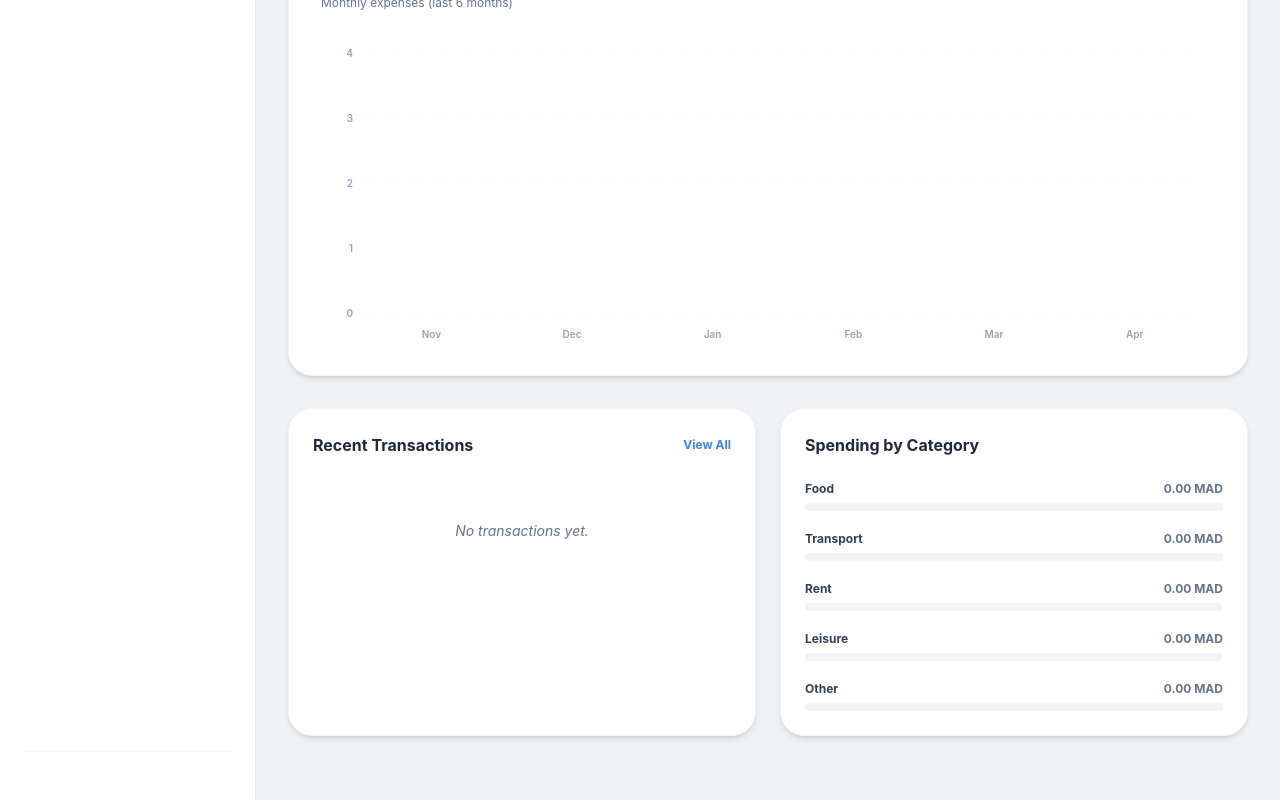
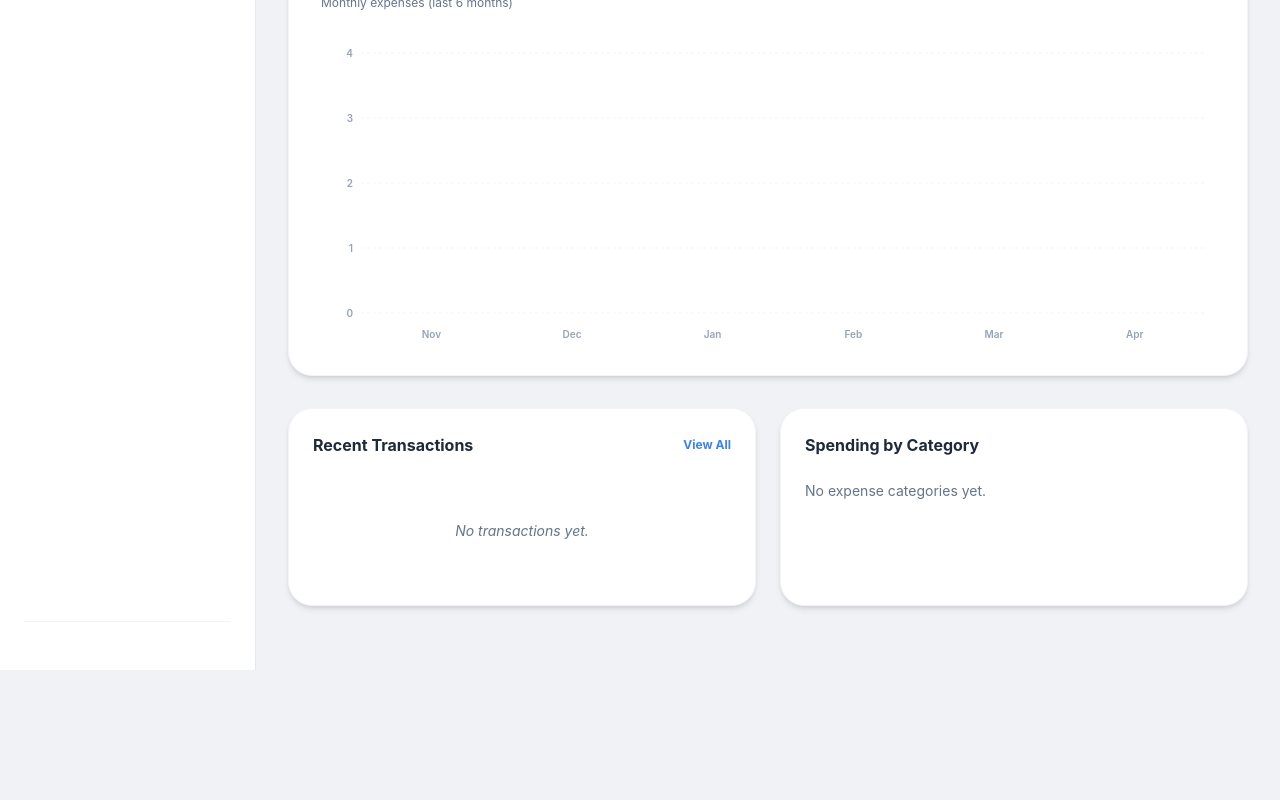
Before and after one commit to hakunnna2/tracker-money, a React (Vite) app: page / in a window 1280 px wide. Shown: the part 539-1339 px from the top of the page. After the commit the page ends 1209 px from the top, so only its background shows below. Built offline with nearby package versions, Linux system fonts and the light colour scheme.

Commit message:
feat: support custom transaction categories

```diff
--- a/src/components/AddTransactionModal.tsx
+++ b/src/components/AddTransactionModal.tsx
@@ -1,6 +1,9 @@
 import { useState } from 'react';
 import { motion } from 'motion/react';
 import { Account, Category, Currency, Transaction, TransactionType } from '../types.ts';
+
+const DEFAULT_EXPENSE_CATEGORIES = ['Food', 'Transport', 'Rent', 'Leisure', 'Other'] as const;
+const CUSTOM_CATEGORY_OPTION = '__custom__';
 
 interface AddTransactionModalProps {
   onClose: () => void;
@@ -13,8 +16,19 @@ interface AddTransactionModalProps {
 
 export default function AddTransactionModal({ onClose, onAdd, onUpdate, editingTransaction, accounts, currency }: AddTransactionModalProps) {
   const isEditing = Boolean(editingTransaction);
-  const [type, setType] = useState<TransactionType>(editingTransaction?.type || 'expense');
-  const [category, setCategory] = useState<Category>(editingTransaction?.category || 'Food');
+  const initialType = editingTransaction?.type || 'expense';
+  const initialCategory = editingTransaction?.category || 'Food';
+  const isInitialCustomExpenseCategory =
+    initialType === 'expense' && !DEFAULT_EXPENSE_CATEGORIES.includes(initialCategory as (typeof DEFAULT_EXPENSE_CATEGORIES)[number]);
+
+  const [type, setType] = useState<TransactionType>(initialType);
+  const [category, setCategory] = useState<Category>(initialCategory);
+  const [categoryMode, setCategoryMode] = useState<'preset' | 'custom'>(
+    isInitialCustomExpenseCategory ? 'custom' : 'preset',
+  );
+  const [customCategoryInput, setCustomCategoryInput] = useState(
+    isInitialCustomExpenseCategory ? initialCategory : '',
+  );
   const [amount, setAmount] = useState<number>(editingTransaction?.amount ?? 0);
   const [description, setDescription] = useState(editingTransaction?.description || '');
   const [date, setDate] = useState(editingTransaction?.date || new Date().toISOString().split('T')[0]);
@@ -29,6 +43,16 @@ export default function AddTransactionModal({ onClose, onAdd, onUpdate, editingT
   const hasFromAccount = accountId.trim().length > 0;
   const hasToAccount = type !== 'transfer' || toAccountId.trim().length > 0;
   const hasDistinctAccounts = type !== 'transfer' || accountId !== toAccountId;
+  const normalizedCustomCategory = customCategoryInput.trim();
+  const resolvedCategory =
+    type === 'expense'
+      ? categoryMode === 'custom'
+        ? normalizedCustomCategory
+        : category
+      : type === 'income'
+        ? 'Income'
+        : 'Transfer';
+  const hasValidCategory = resolvedCategory.length > 0;
   const canSubmit =
     hasValidAmount &&
     hasDescription &&
@@ -36,7 +60,8 @@ export default function AddTransactionModal({ onClose, onAdd, onUpdate, editingT
     hasEnoughAccountsForTransfer &&
     hasFromAccount &&
     hasToAccount &&
-    hasDistinctAccounts;
+    hasDistinctAccounts &&
+    hasValidCategory;
 
   return (
     <div className="fixed inset-0 bg-slate-900/60 backdrop-blur-sm z-50 flex items-end sm:items-center justify-center p-3 sm:p-4">
@@ -67,12 +92,14 @@ export default function AddTransactionModal({ onClose, onAdd, onUpdate, editingT
                   if (t.id === 'income') setCategory('Income');
                   else if (t.id === 'transfer') {
                     setCategory('Transfer');
+                    setCategoryMode('preset');
                     if (!editingTransaction) {
                       setAccountId('');
                       setToAccountId('');
                     }
                   } else if (category === 'Income' || category === 'Transfer') {
                     setCategory('Food');
+                    setCategoryMode('preset');
                   }
                 }}
                 className={`flex-1 py-2.5 rounded-xl font-bold text-sm transition-all ${type === t.id ? `bg-white shadow-sm ${t.color}` : 'text-slate-500'}`}
@@ -150,18 +177,32 @@ export default function AddTransactionModal({ onClose, onAdd, onUpdate, editingT
               <div>
                 <label className="text-[10px] font-bold text-brand-muted uppercase block mb-2 tracking-widest">Category</label>
                 <select
-                  value={category}
-                  onChange={(e) => setCategory(e.target.value as Category)}
+                  value={type !== 'expense' ? category : categoryMode === 'custom' ? CUSTOM_CATEGORY_OPTION : category}
+                  onChange={(e) => {
+                    const nextValue = e.target.value;
+                    if (type !== 'expense') {
+                      setCategory(nextValue as Category);
+                      return;
+                    }
+
+                    if (nextValue === CUSTOM_CATEGORY_OPTION) {
+                      setCategoryMode('custom');
+                      setCategory(normalizedCustomCategory || 'Other');
+                    } else {
+                      setCategoryMode('preset');
+                      setCategory(nextValue as Category);
+                    }
+                    setFormError('');
+                  }}
                   disabled={type === 'income' || type === 'transfer'}
                   className="w-full bg-slate-50 border border-slate-200 rounded-xl px-4 py-3 font-semibold focus:outline-none focus:ring-2 focus:ring-brand-blue/20 appearance-none"
                 >
                   {type === 'expense' ? (
                     <>
-                      <option>Food</option>
-                      <option>Transport</option>
-                      <option>Rent</option>
-                      <option>Leisure</option>
-                      <option>Other</option>
+                      {DEFAULT_EXPENSE_CATEGORIES.map((option) => (
+                        <option key={option}>{option}</option>
+                      ))}
+                      <option value={CUSTOM_CATEGORY_OPTION}>Custom...</option>
                     </>
                   ) : (
                     <option>{type === 'income' ? 'Income' : 'Transfer'}</option>
@@ -169,6 +210,23 @@ export default function AddTransactionModal({ onClose, onAdd, onUpdate, editingT
                 </select>
               </div>
             </div>
+
+            {type === 'expense' && categoryMode === 'custom' && (
+              <div>
+                <label className="text-[10px] font-bold text-brand-muted uppercase block mb-2 tracking-widest">Custom Category</label>
+                <input
+                  type="text"
+                  value={customCategoryInput}
+                  onChange={(e) => {
+                    setCustomCategoryInput(e.target.value);
+                    setCategory(e.target.value as Category);
+                    setFormError('');
+                  }}
+                  placeholder="e.g. Healthcare"
+                  className="w-full bg-slate-50 border border-slate-200 rounded-xl px-4 py-3 font-semibold focus:outline-none focus:ring-2 focus:ring-brand-blue/20"
+                />
+              </div>
+            )}
 
             <div>
               <label className="text-[10px] font-bold text-brand-muted uppercase block mb-2 tracking-widest">Description</label>
@@ -230,11 +288,15 @@ export default function AddTransactionModal({ onClose, onAdd, onUpdate, editingT
                 setFormError('From and To accounts must be different.');
                 return;
               }
+              if (!hasValidCategory) {
+                setFormError('Category is required.');
+                return;
+              }
 
               const payload = {
                 amount,
                 type,
-                category,
+                category: resolvedCategory,
                 date,
                 description,
                 accountId,
--- a/src/components/tabs/DashboardView.tsx
+++ b/src/components/tabs/DashboardView.tsx
@@ -123,22 +123,19 @@ export default function DashboardView({
   }, [transactions]);
 
   const categoryTotals = useMemo(() => {
-    const totals: Record<string, number> = {
-      Food: 0,
-      Transport: 0,
-      Rent: 0,
-      Leisure: 0,
-      Other: 0,
-    };
+    const totals: Record<string, number> = {};
 
     for (const t of transactions) {
-      if (t.type === 'expense' && totals[t.category] !== undefined) {
-        totals[t.category] += t.amount;
+      if (t.type === 'expense') {
+        totals[t.category] = (totals[t.category] || 0) + t.amount;
       }
     }
 
-    const maxAmount = Math.max(...Object.values(totals), 1);
-    return { totals, maxAmount };
+    const categoryEntries = Object.entries(totals)
+      .sort((a, b) => b[1] - a[1])
+      .slice(0, 5);
+    const maxAmount = Math.max(...categoryEntries.map(([, amount]) => amount), 1);
+    return { categoryEntries, maxAmount };
   }, [transactions]);
 
   const budgetSpentPercent = Math.min(100, (stats.currentMonthExpenses / (budget.monthlyLimit || 1)) * 100);
@@ -259,17 +256,14 @@ export default function DashboardView({
         <div className="bg-white rounded-3xl p-5 sm:p-6 shadow-brand border border-slate-100">
           <h3 className="font-bold mb-6">Spending by Category</h3>
           <div className="flex flex-col gap-5">
-            {['Food', 'Transport', 'Rent', 'Leisure', 'Other'].map((cat) => {
-              const amount = categoryTotals.totals[cat] || 0;
+            {categoryTotals.categoryEntries.length === 0 && (
+              <p className="text-sm text-brand-muted">No expense categories yet.</p>
+            )}
+            {categoryTotals.categoryEntries.map(([cat, amount], index) => {
               const percent = (amount / categoryTotals.maxAmount) * 100;
 
-              const colors: Record<string, string> = {
-                Food: 'bg-blue-400',
-                Transport: 'bg-amber-400',
-                Rent: 'bg-emerald-400',
-                Leisure: 'bg-rose-400',
-                Other: 'bg-slate-400',
-              };
+              const colorCycle = ['bg-blue-400', 'bg-amber-400', 'bg-emerald-400', 'bg-rose-400', 'bg-slate-400'];
+              const colorClass = colorCycle[index % colorCycle.length];
 
               return (
                 <div key={cat} className="space-y-1.5">
@@ -278,7 +272,7 @@ export default function DashboardView({
                     <span className="text-brand-muted">{formatCurrency(amount, currency)}</span>
                   </div>
                   <div className="h-2 w-full bg-slate-100 rounded-full overflow-hidden">
-                    <motion.div initial={{ width: 0 }} animate={{ width: `${percent}%` }} className={`h-full ${colors[cat] || 'bg-slate-400'}`} />
+                    <motion.div initial={{ width: 0 }} animate={{ width: `${percent}%` }} className={`h-full ${colorClass}`} />
                   </div>
                 </div>
               );
--- a/src/types.ts
+++ b/src/types.ts
@@ -1,7 +1,7 @@
 
 export type TransactionType = 'income' | 'expense' | 'transfer';
 
-export type Category = 'Food' | 'Transport' | 'Rent' | 'Leisure' | 'Other' | 'Income' | 'Transfer';
+export type Category = string;
 
 export type Currency = 'MAD';
 
```
